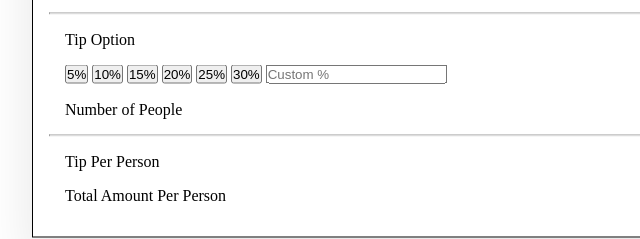
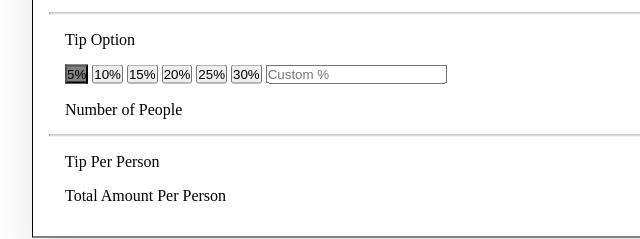
Before and after one commit to devJenna/tip-calculator, a plain HTML site: page index.html in a window 1280 px wide. Both pictures are taken after a click on the button "5%". Shown: the part 352-591 px from the top of the page, 160-800 px from the left. Drawn offline with Linux system fonts and the light colour scheme.

Commit message:
add style to selected button

```diff
--- a/style.css
+++ b/style.css
@@ -36,3 +36,7 @@
 .tip-option-buttons {
     margin-left: 1rem;
 }
+
+.selected-tip{
+    background-color: gray;
+}
```
